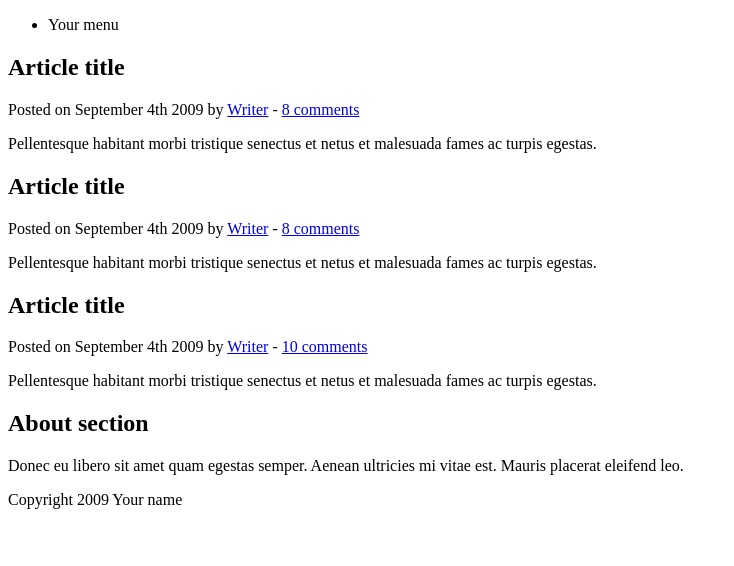
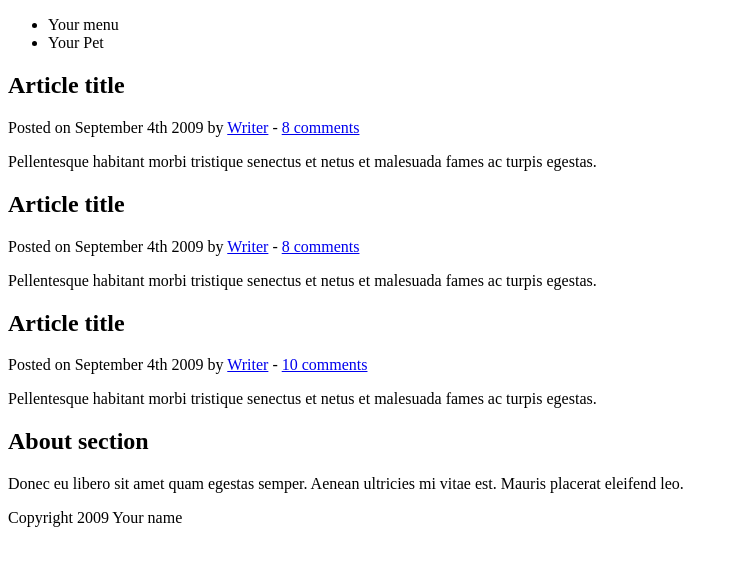
Before and after one commit to JADeveloper404/demo-repo2, a plain HTML site: page index.html in a window 1280 px wide. Shown: the whole page, without its empty margins (0-734 px from the left). Drawn offline with Linux system fonts and the light colour scheme.

Commit message:
Se modifico index.html

```diff
--- a/index.html
+++ b/index.html
@@ -14,6 +14,7 @@
 		<nav>
 			<ul>
 				<li>Your menu</li>
+				<li>Your Pet</li>
 			</ul>
 		</nav>
 	</header>
```
